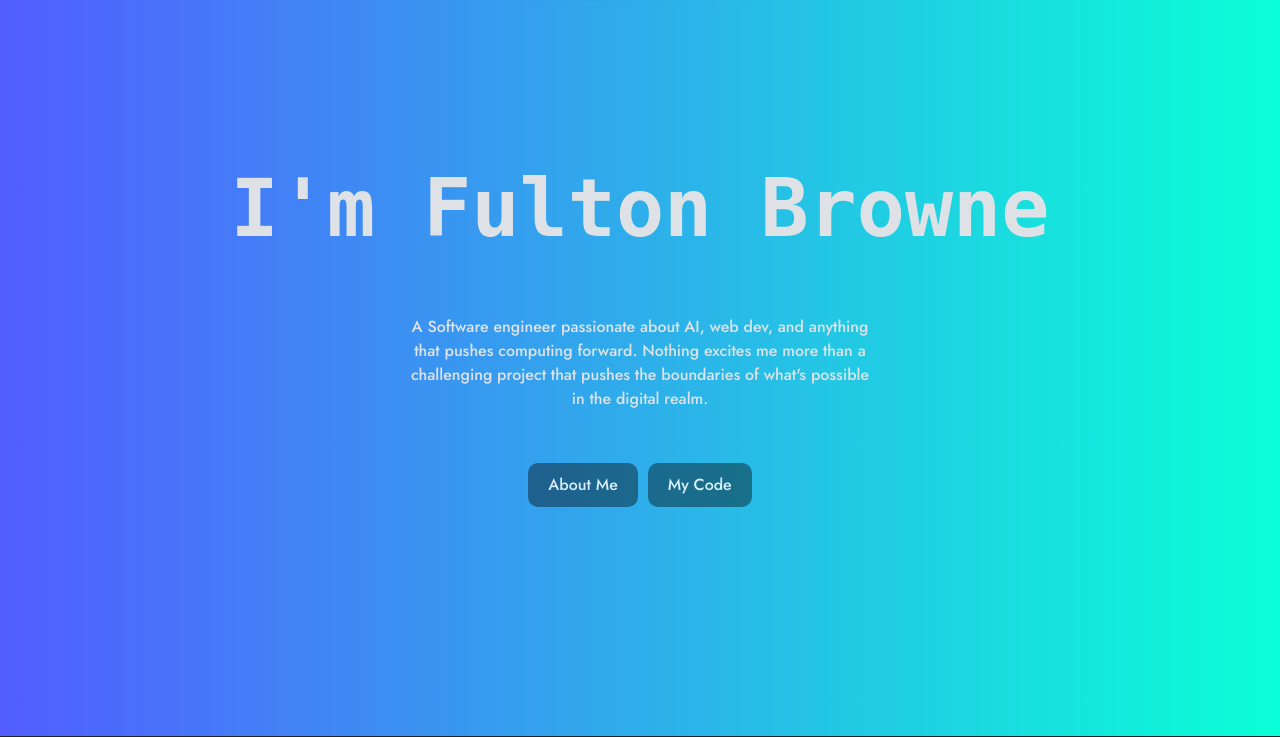
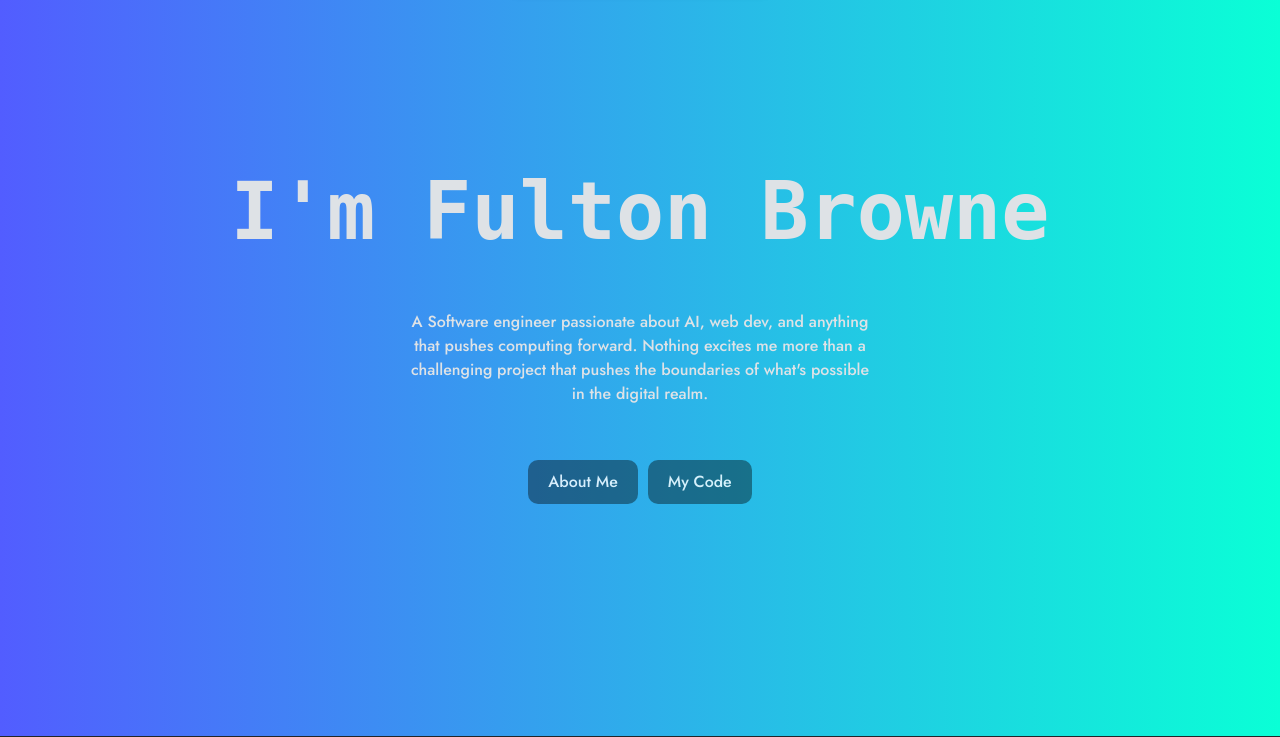
Before and after one commit to FultonBrowne/personalhome, a Django app: page / in a window 1280 px wide. Shown: the part 64-801 px from the top of the page. Run offline with Django 4.2, Linux system fonts and the light colour scheme; some libraries are stand-ins or nearby versions; some web fonts are replaced.

Commit message:
it's better now

```diff
--- a/templates/index.html
+++ b/templates/index.html
@@ -11,14 +11,15 @@
          class="container-flex d-flex flex-column justify-content-center align-items-center bg-tall">
         <div class="row justify-content-center align-items-center px-5 py-5 col-12 col-xl-10 mx-auto text-center">
             <div class="mx-2 my-2">
-                <h1 class="display-1 fw-bolder wipe-in" id="text-reveal">
+                <h1 class="display-1 fw-bolder wipe-in" id="text-reveal" style="margin: 0">
                 </h1>
                 <div class="anchor-point"></div>
-                <div class="fade-container home-text" id="desctext1" style=" margin: 0 auto; text-align: center">
+                <div class="fade-container home-text" id="desctext1" style="margin: 0 auto; text-align: center">
                     A Software engineer passionate about AI, web dev, and anything that pushes computing forward.
                     Nothing excites me more than a challenging project that pushes the boundaries of what's possible in the digital realm.
                 </div>
-                <div class="fade-container lead" id="buttons" style="margin-top: 5%">
+                <div class="anchor-point"></div>
+                <div class="fade-container lead" id="buttons">
                     <button class="button" onclick="window.location.href='{%  url 'about' %}'">About Me</button>
                     <!--<button class="button" onclick="window.open('https://docs.google.com/document/d/1pb-nuJLa2Y1NP1MnoiiJazVBxVCQDqyVrxskqwUHjPY/edit?usp=sharing', '_blank')" >Resume</button> -->
                     <button class="button" onclick="window.open('https://github.com/FultonBrowne', '_blank')">My Code</button></div>
```
Also changed, not shown: 1 other file.
